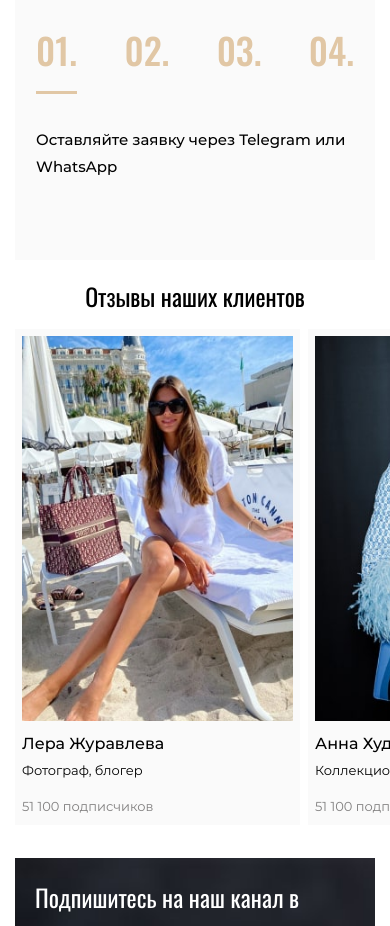
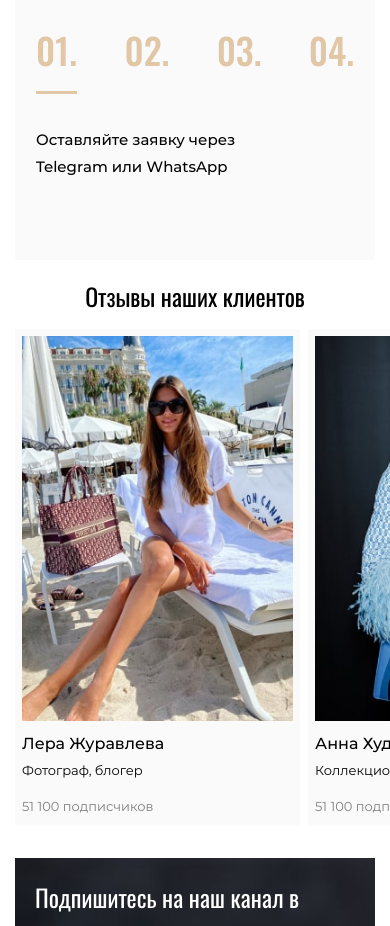
Before and after one commit to GrinCaseCode/BRAND-TREND, a plain HTML site: page index.html in a window 390 px wide. Shown: the part 3480-4406 px from the top of the page. Drawn offline with nearby package versions, Linux system fonts and the light colour scheme.

Commit message:
Add files via upload

```diff
--- a/css/media.css
+++ b/css/media.css
@@ -981,6 +981,9 @@
     .menu-dropdown__list {
         margin-bottom: 10px;
     }
+    .item-etap p {
+        max-width: 270px;
+    }
 }
 
 /* Small Devices, Tablets */
```
